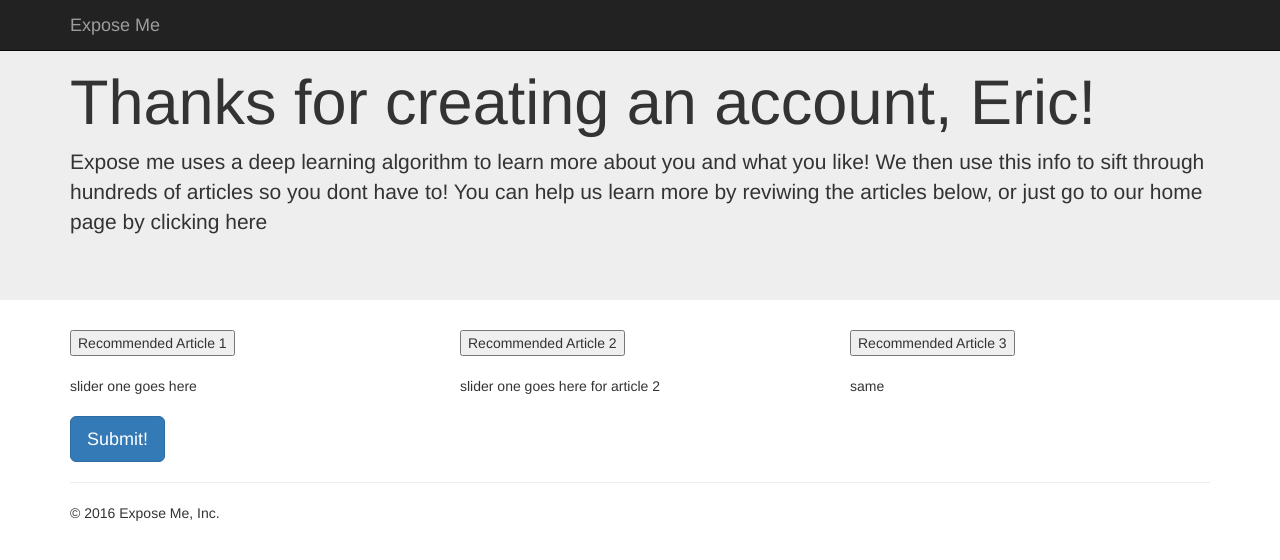
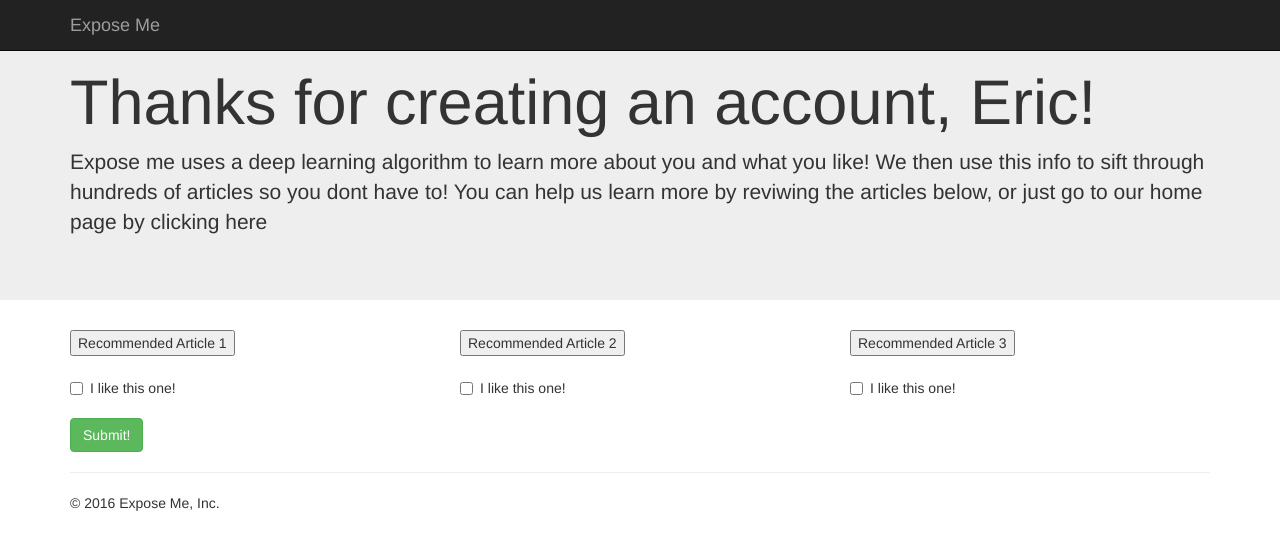
Before and after one commit to sgp715/eecs337, a Flask app: page /recommended in a window 1280 px wide. Shown: the top 560 px of the page. Run offline with Flask 2, Linux system fonts and the light colour scheme; some libraries are stand-ins or nearby versions.

Commit message:
more changes?

```diff
--- a/templates/home.html
+++ b/templates/home.html
@@ -48,7 +48,7 @@
                     <a href="#">Politics</a>
                 </li>
                 <li>
-                    <a href="#">Gaming</a>
+                    <a href="#">Business</a>
                 </li>
                 <li>
                     <a href="#">International</a>
--- a/templates/recommended.html
+++ b/templates/recommended.html
@@ -53,13 +53,13 @@
 
         <div class="row">
             <div class="col-sm-4">
-                slider one goes here
+                <label class="checkbox-inline"><input type="checkbox" value="" >I like this one!</label>
             </div>
             <div class="col-sm-4">
-                slider one goes here for article 2
+                <label class="checkbox-inline"><input type="checkbox" value="" >I like this one!</label>
             </div>
             <div class="col-sm-4">
-                same
+                <label class="checkbox-inline"><input type="checkbox" value="" >I like this one!</label>
             </div>
         </div><br>
 
@@ -80,11 +80,11 @@
             function ESPNArticle() {
                 window.open("http://www.espn.com/blog/collegebasketballnation/post/_/id/117646/what-the-committee-got-right-and-wrong-with-the-early-top-16-seeds");
             }
-            var slider = new Slider('#ex1', {
+            /*var slider = new Slider('#ex1', {
                 formatter: function(value) {
                     return 'Current value: ' + value;
                 }
-            });
+            });*/
         </script>
 
         <!--</div>
@@ -103,7 +103,7 @@
                 </div>-->
 
 
-<p><a class="btn btn-primary btn-lg" href="/home" role="button">Submit!</a></p>
+<p><a id="btn-login" href="/home" class="btn btn-success">Submit!</a></p>
         <hr>
         <footer>
             <p>© 2016 Expose Me, Inc.</p>
```
